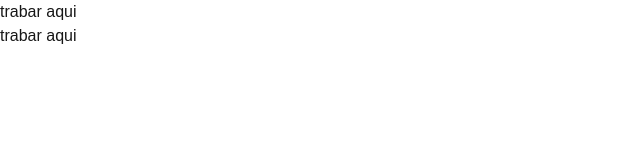
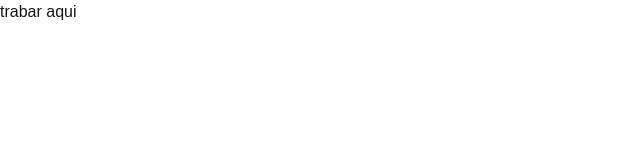
Before and after one commit to erickperejil/Congreso-Universitario-Frontend, a Next.js app: page / in a window 1280 px wide. Shown: the top 160 px of the page, without its empty margins (0-640 px from the left). Built offline with nearby package versions, Linux system fonts and the light colour scheme.

Commit message:
archivos json

```diff
--- a/src/app/page.tsx
+++ b/src/app/page.tsx
@@ -1,11 +1,9 @@
 import Cronograma from "@/components/cronograma";
-import Ponentes from "@/components/ponentes";
 
 export default function Home() {
   return (
   <div>
     <Cronograma></Cronograma>
-    <Ponentes></Ponentes>
   </div>
   );
 }
--- a/src/components/ponentes.tsx
+++ /dev/null
@@ -1,7 +0,0 @@
-export default function Ponentes() {
-    return (
-    <div>
-      trabar aqui
-    </div>
-    );
-  }
```
Also changed, not shown: package.json (+6 -7 lines), 1 other file (tests, documents, lock files or other folders).
